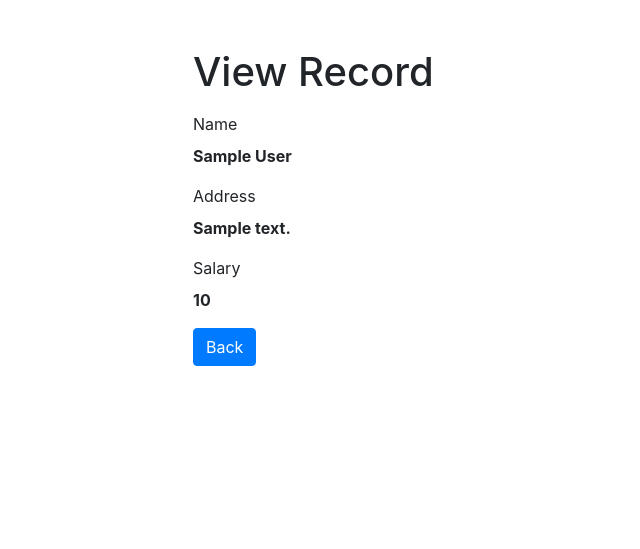
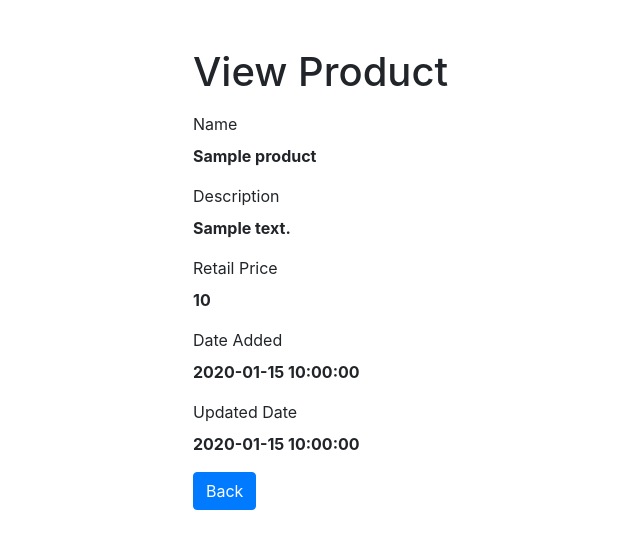
Before and after one commit to Marjon143/judilla-pdo-crud, a PHP site: page /read.php?id=1 in a window 1280 px wide. Shown: the top 549 px of the page, without its empty margins (162-802 px from the left). Run offline with PHP 8.4, Linux system fonts and the light colour scheme; tables that the repository leaves empty or names only in its code hold one stand-in row (values such as "Sample post").

Commit message:
revised code of the read php page

```diff
--- a/index.php
+++ b/index.php
@@ -64,9 +64,9 @@
                                         echo "<td>" . $row['product_date_added'] . "</td>";
                                         echo "<td>" . $row['product_updated_date'] . "</td>";
                                         echo "<td>";
-                                            echo '<a href="read_product.php?id='. $row['product_id'] .'" class="mr-3" title="View Record" data-toggle="tooltip"><span class="fa fa-eye"></span></a>';
-                                            echo '<a href="update_product.php?id='. $row['product_id'] .'" class="mr-3" title="Update Record" data-toggle="tooltip"><span class="fa fa-pencil"></span></a>';
-                                            echo '<a href="delete_product.php?id='. $row['product_id'] .'" title="Delete Record" data-toggle="tooltip"><span class="fa fa-trash"></span></a>';
+                                            echo '<a href="read.php?id='. $row['product_id'] .'" class="mr-3" title="View Record" data-toggle="tooltip"><span class="fa fa-eye"></span></a>';
+                                            echo '<a href="update.php?id='. $row['product_id'] .'" class="mr-3" title="Update Record" data-toggle="tooltip"><span class="fa fa-pencil"></span></a>';
+                                            echo '<a href="delete.php?id='. $row['product_id'] .'" title="Delete Record" data-toggle="tooltip"><span class="fa fa-trash"></span></a>';
                                         echo "</td>";
                                     echo "</tr>";
                                 }
--- a/read.php
+++ b/read.php
@@ -1,11 +1,12 @@
 <?php
+// Include config file
+require_once "config.php";
+
 // Check existence of id parameter before processing further
 if(isset($_GET["id"]) && !empty(trim($_GET["id"]))){
-    // Include config file
-    require_once "config.php";
 
     // Prepare a select statement
-    $sql = "SELECT * FROM employees WHERE id = :id";
+    $sql = "SELECT * FROM products WHERE product_id = :id";
 
     if($stmt = $pdo->prepare($sql)){
         // Bind variables to the prepared statement as parameters
@@ -22,9 +23,11 @@ if(isset($_GET["id"]) && !empty(trim($_GET["id"]))){
                 $row = $stmt->fetch(PDO::FETCH_ASSOC);
 
                 // Retrieve individual field value
-                $name = $row["name"];
-                $address = $row["address"];
-                $salary = $row["salary"];
+                $productName = $row["product_name"];
+                $productDescription = $row["product_description"];
+                $productRetailPrice = $row["product_retail_price"];
+                $productDateAdded = $row["product_date_added"];
+                $productUpdatedDate = $row["product_updated_date"];
             } else{
                 // URL doesn't contain valid id parameter. Redirect to error page
                 header("location: error.php");
@@ -39,8 +42,6 @@ if(isset($_GET["id"]) && !empty(trim($_GET["id"]))){
     // Close statement
     unset($stmt);
 
-    // Close connection
-    unset($pdo);
 } else{
     // URL doesn't contain id parameter. Redirect to error page
     header("location: error.php");
@@ -52,7 +53,7 @@ if(isset($_GET["id"]) && !empty(trim($_GET["id"]))){
 <html lang="en">
 <head>
     <meta charset="UTF-8">
-    <title>View Record</title>
+    <title>View Product</title>
     <link rel="stylesheet" href="https://stackpath.bootstrapcdn.com/bootstrap/4.5.2/css/bootstrap.min.css">
     <style>
         .wrapper{
@@ -66,18 +67,26 @@ if(isset($_GET["id"]) && !empty(trim($_GET["id"]))){
         <div class="container-fluid">
             <div class="row">
                 <div class="col-md-12">
-                    <h1 class="mt-5 mb-3">View Record</h1>
+                    <h1 class="mt-5 mb-3">View Product</h1>
                     <div class="form-group">
                         <label>Name</label>
-                        <p><b><?php echo $row["name"]; ?></b></p>
+                        <p><b><?php echo htmlspecialchars($productName); ?></b></p>
                     </div>
                     <div class="form-group">
-                        <label>Address</label>
-                        <p><b><?php echo $row["address"]; ?></b></p>
+                        <label>Description</label>
+                        <p><b><?php echo htmlspecialchars($productDescription); ?></b></p>
                     </div>
                     <div class="form-group">
-                        <label>Salary</label>
-                        <p><b><?php echo $row["salary"]; ?></b></p>
+                        <label>Retail Price</label>
+                        <p><b><?php echo htmlspecialchars($productRetailPrice); ?></b></p>
+                    </div>
+                    <div class="form-group">
+                        <label>Date Added</label>
+                        <p><b><?php echo htmlspecialchars($productDateAdded); ?></b></p>
+                    </div>
+                    <div class="form-group">
+                        <label>Updated Date</label>
+                        <p><b><?php echo htmlspecialchars($productUpdatedDate); ?></b></p>
                     </div>
                     <p><a href="index.php" class="btn btn-primary">Back</a></p>
                 </div>
```
Also changed, not shown: delete.php (+27 -31 lines).
